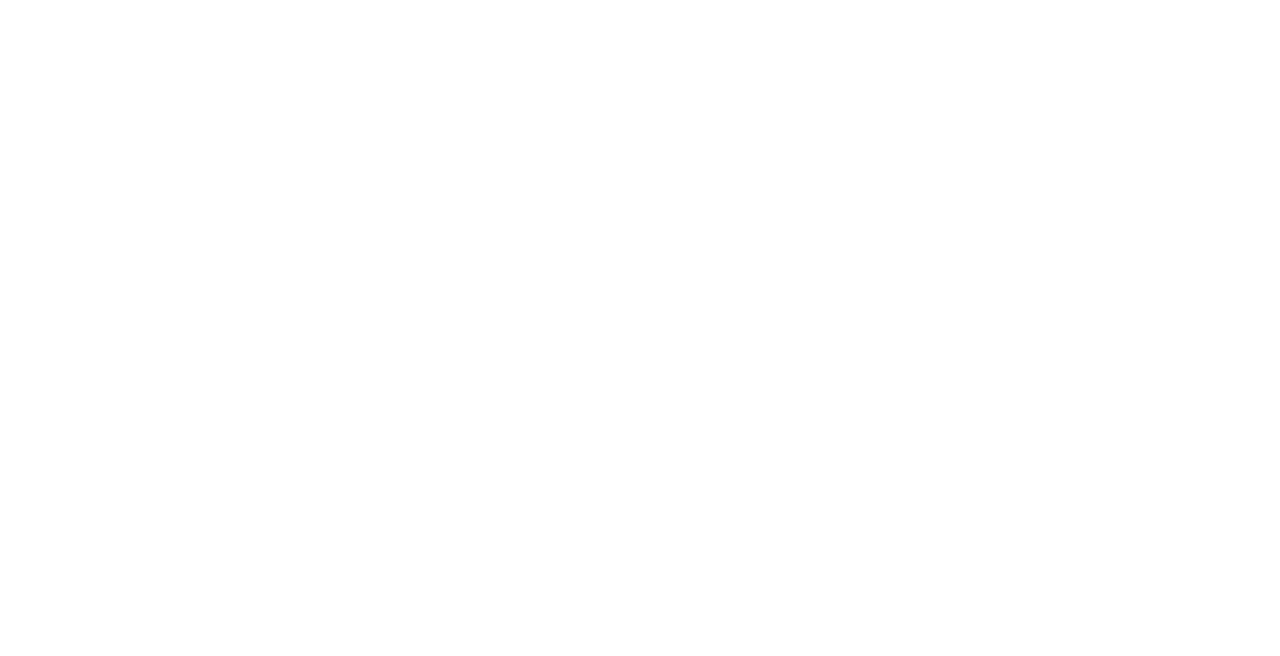
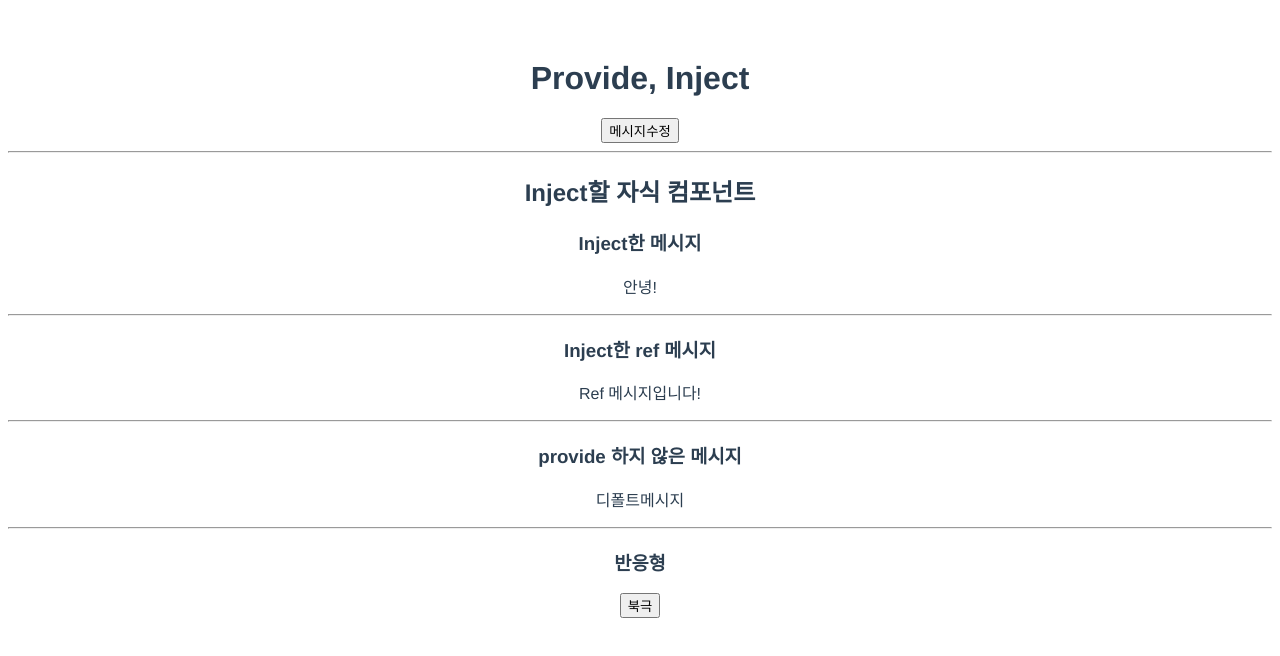
Before and after one commit to teller2016/vue3-playground, a Vue app: page /provideAndInject in a window 1280 px wide. Before the commit this address had no page. Shown: the top 656 px of the page. Built offline with nearby package versions, Linux system fonts and the light colour scheme.

Commit message:
feat: provide, inject tutorial

```diff
--- a/src/router/index.js
+++ b/src/router/index.js
@@ -10,6 +10,7 @@
 import computed from "@/views/tutorial/computed/index.vue";
 import classBinding from "@/views/tutorial/classBinding/index.vue";
 import form from "@/views/tutorial/form/index.vue";
+import provideAndInject from "@/views/tutorial/provideAndInject";
 
 const router = createRouter({
   history: createWebHistory(),
@@ -69,6 +70,11 @@
       name: "form",
       component: form,
     },
+    {
+      path: "/provideAndInject",
+      name: "provideAndInject",
+      component: provideAndInject,
+    },
   ],
 });
 
--- /dev/null
+++ b/src/views/tutorial/provideAndInject/index.vue
@@ -0,0 +1,36 @@
+<template>
+    <div>
+      <h1>Provide, Inject</h1>
+
+      <button @click="changeMessage">메시지수정</button>
+
+      <hr>
+
+      <inject/>
+    </div>
+  </template>
+
+  <script setup>
+  import { ref, provide } from "vue";
+  import inject from "./inject.vue";
+
+  const refMessage = ref('Ref 메시지입니다!')
+  provide('message', '안녕!');
+  provide('refMessage', refMessage);
+
+  const changeMessage = () => {
+    refMessage.value = '수정된 Ref 메시지';
+  }
+
+  // 반응형
+  const location = ref('북극');
+  const updateLocation = () => {
+    location.value = '남극';
+  };
+
+  provide('location', {location, updateLocation});
+
+  </script>
+
+  <style>
+  </style>
--- /dev/null
+++ b/src/views/tutorial/provideAndInject/inject.vue
@@ -0,0 +1,43 @@
+<template>
+    <div>
+      <h2>Inject할 자식 컴포넌트</h2>
+      <div>
+        <h3>Inject한 메시지</h3>
+        <p>{{ message }}</p>
+      </div>
+
+      <hr>
+
+      <div>
+        <h3>Inject한 ref 메시지</h3>
+        <p>{{ refMessage }}</p>
+      </div>
+
+      <hr>
+
+      <div>
+        <h3>provide 하지 않은 메시지</h3>
+        <p>{{ defaultMessage }}</p>
+      </div>
+
+      <hr>
+      <div>
+        <h3>반응형</h3>
+        <button @click="updateLocation">{{ location }}</button>
+      </div>
+    </div>
+  </template>
+
+  <script setup>
+  import { inject } from "vue";
+  const message = inject('message');
+  const refMessage = inject('refMessage');
+
+  const defaultMessage = inject('defaultMessage', '디폴트메시지');
+
+  // 반응형
+  const {location, updateLocation} = inject('location');
+  </script>
+
+  <style>
+  </style>
```
